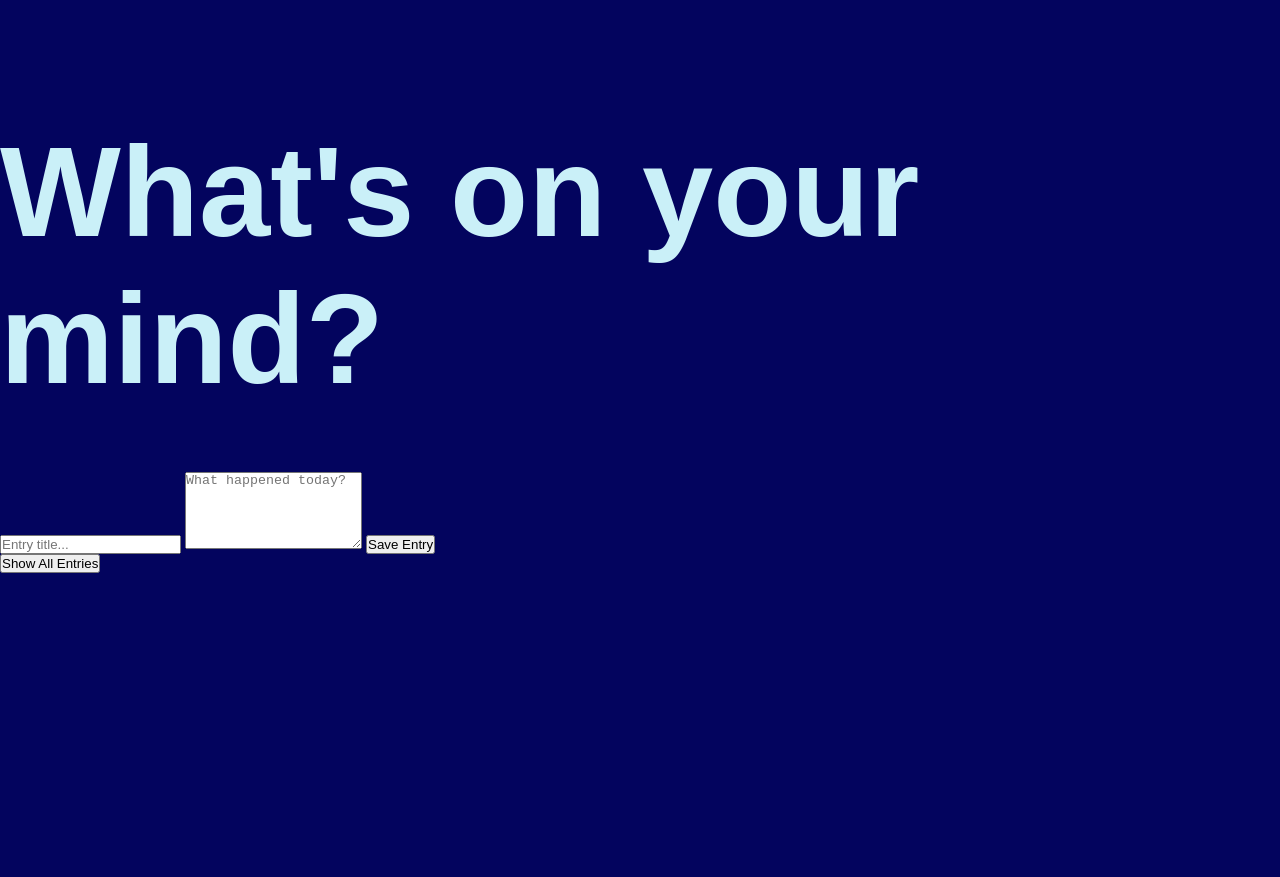
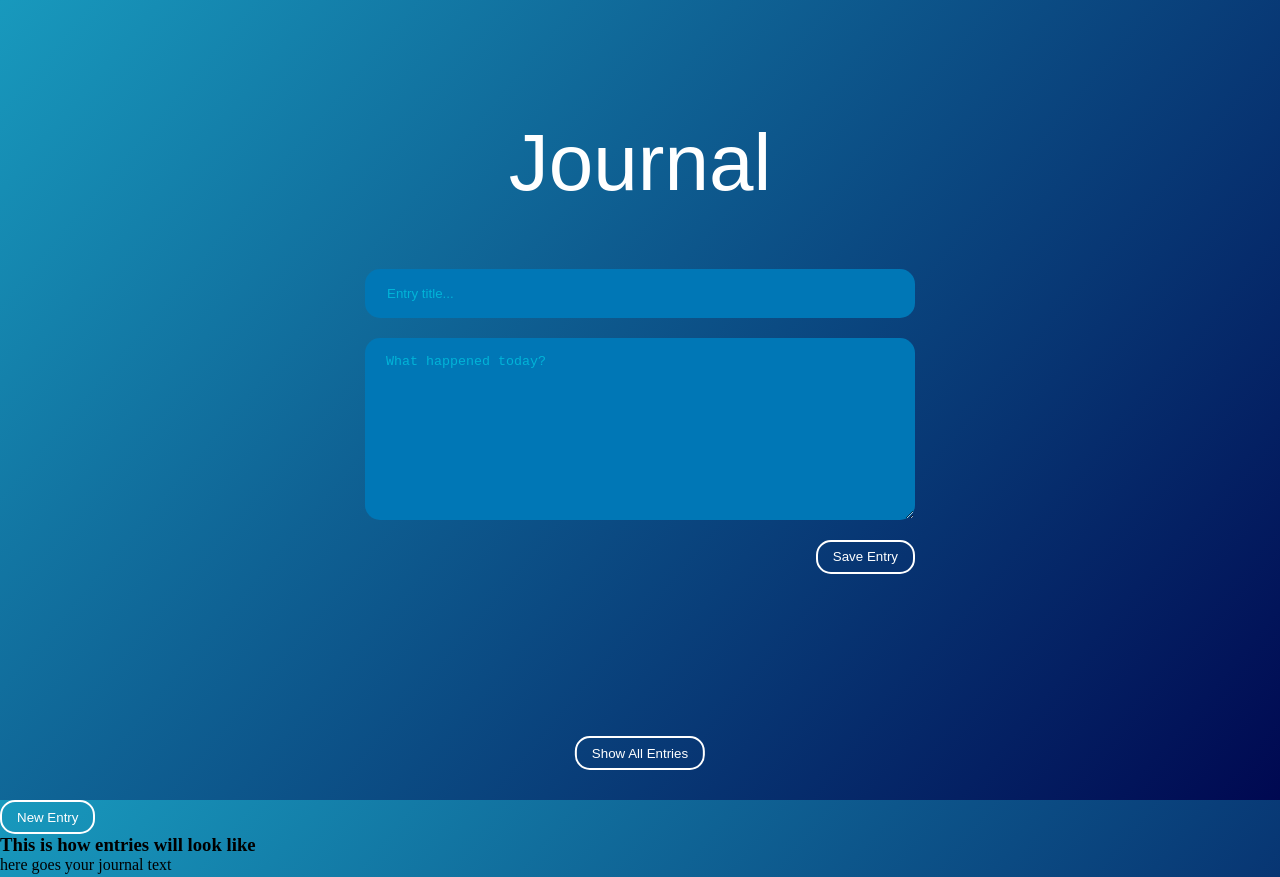
Before and after one commit to andyintheden/journal, a plain HTML site: page index.html in a window 1280 px wide. Shown: the top 877 px of the page. Drawn offline with Linux system fonts and the light colour scheme.

```diff
--- a/index.html
+++ b/index.html
@@ -2,28 +2,32 @@
 <html lang="en">
 <head>
 <meta charset="UTF-8">
-<meta name="viewport" content="with=device-with, initial-scale:1.0">
+<meta name="viewport" content="with=device-width, initial-scale:1.0">
 <title>My Journal</title>
 <link rel="stylesheet" href="style.css">
 </head>
 <body>
     <section class="full-screen-section" id="entry-section">
         <div class="section-content">
-            <h1>What's on your mind?</h1>
+            <h1>Journal</h1>
 
-            <div class="enty-form">
-                <input type="text" id="entry-title" placeholder="Entry title...">
-                <textarea id="entry-content" placeholder="What happened today?" rows="5"></textarea>
-                <button onclick="addEntry()">Save Entry</button>
+            <div class="entry-form">
+                <input class="formField" type="text" id="entry-title" placeholder="Entry title...">
+                <textarea class="formField" id="entry-content" placeholder="What happened today?" rows="10"></textarea>
+                <button class="default-button" id="submitButton" onclick="addEntry()">Save Entry</button>
             </div>
 
-            <button class="show-entries-btn" >Show All Entries</button>
+            <button id="scrollDown" class="default-button" >Show All Entries</button>
 
         </div>
     </section>
 
     <section class="full-screen-section" id="entries-section">
-
+        <button id="scrollUp" class="default-button">New Entry</button>
+        <entry>
+            <h3>This is how entries will look like</h3>
+            <p>here goes your journal text</p>
+        </entry>
     </section>
 
     <script src="script.js"></script>
--- a/script.js
+++ b/script.js
@@ -1,7 +1,13 @@
-document.getElementById('scrollBtn').addEventListener('click',scrollToNext);
+document.getElementById('scrollDown').addEventListener('click',scrollToNext);
 
 function scrollToNext() {
     document.getElementById('entries-section').scrollIntoView(
         {behavior: "smooth"}
     );
 }
+
+document.getElementById('scrollUp').addEventListener('click',scrollToForm)
+
+function scrollToForm() {
+    document.getElementById('entry-section').scrollIntoView({behavior:"smooth"});
+}
--- a/style.css
+++ b/style.css
@@ -4,12 +4,20 @@
     padding: 0;
 }
 
+html {
+scrollbar-width: none; /* Firefox */
+-ms-overflow-style: none; /* IE/Edge */
+}
+
+html::-webkit-scrollbar {
+display: none;
+}
 
 
 .full-screen-section {
     height: 100vh;
     width: 100vw;
-    background-color: #03045e;
+    background: linear-gradient(130deg, #1899bd 0%, #000851 100%)
 }
 
 #entry-section {
@@ -19,14 +27,15 @@
 }
 
 h1 {
-    color: #caf0f8;
+    color: #ffffff;
     display: flex;
     align-items: center;
     justify-content: center;
-    font-size: 10vw;
+    font-size: 80px;
     font-family: Arial, Helvetica, sans-serif;
     margin-top: -110px;
     margin-bottom: 60px;
+    font-weight: lighter;
 }
 
 .formField {
@@ -40,6 +49,7 @@ h1 {
     color: #caf0f8;
     align-items: center;
     justify-content: center;
+    width: 100%;
 }
 
 .formField::placeholder {
@@ -54,13 +64,19 @@ h1 {
     align-items: center;
 }
 
+.section-content {
+    max-width: 550px;
+    width: 90%;
+}
+
 /* buttons */
 
 .default-button {
     display: flex;
     border-radius: 15px;
-    background-color: #00b4d8;
-    border-color: transparent;
+    background-color: transparent;
+    border-color: white;
+    border-style:solid;
     height: 30px;
     color: white;
     padding: 15px;
```
Also changed, not shown: 1 other file.
